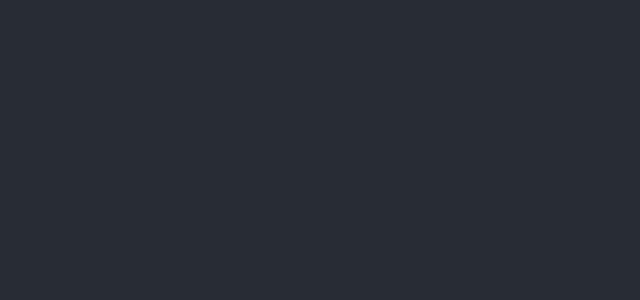
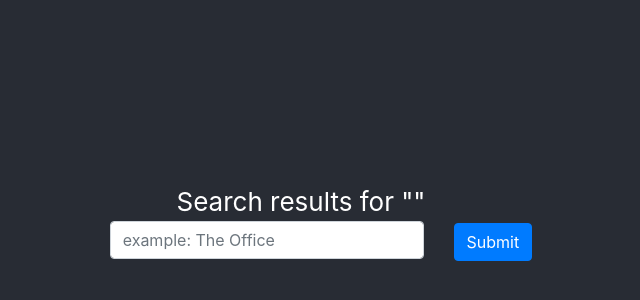
Before and after one commit to ianthekid/tv-ratings-OMDB, a React (Create React App) app in the folder client/: page /search/1 in a window 1280 px wide. Shown: the part 172-472 px from the top of the page, without its empty margins (339-979 px from the left). Built offline with nearby package versions, Linux system fonts and the light colour scheme; no server answers.

Commit message:
Dedicated Search page with Router query param

```diff
--- a/client/src/App.js
+++ b/client/src/App.js
@@ -1,16 +1,21 @@
 import React, { useState, useEffect } from 'react';
-import { Search, Show } from './views';
+import { Home, Search, Show } from './views';
 import 'bootstrap/dist/css/bootstrap.min.css';
 import './App.css';
-import { Route } from 'react-router-dom';
+import { BrowserRouter as Router, Route, Switch } from 'react-router-dom';
 
 function App() {
 
   return (
     <div className="App">
       <header className="App-header">
-        <Route exact path="/" component={Search} />
-        <Route exact path="/show/:imdbID" component={Show} />
+        <Router>
+          <Switch>
+            <Route exact path="/" component={Home} />
+            <Route exact path="/search/:query" component={Search} />
+            <Route exact path="/show/:imdbID" component={Show} />
+          </Switch>
+        </Router>
       </header>
     </div>
   );
--- /dev/null
+++ b/client/src/views/Home.js
@@ -0,0 +1,32 @@
+import React, { useState, useEffect } from 'react';
+import { Form, Button } from 'react-bootstrap';
+import { useHistory } from "react-router-dom";
+
+function Home() {
+
+  const [query, setQuery] = useState('');
+  const history = useHistory();
+
+  function handleChange(e){
+    setQuery(e.target.value)
+  }
+
+  function handleSearch(e) {
+    e.preventDefault();
+    history.push(`/search/${query}`)
+  }
+
+  return (
+    <div>
+      <Form onSubmit={handleSearch}>
+        <Form.Group controlId="showTitle">
+          <Form.Label>Search for TV Show</Form.Label>
+          <Form.Control type="text" placeholder="example: The Office" onChange={handleChange} />
+        </Form.Group>
+        <Button type="submit">Submit</Button>
+      </Form>
+    </div>
+  );
+}
+
+export default Home;
--- a/client/src/views/Search.js
+++ b/client/src/views/Search.js
@@ -1,5 +1,6 @@
-import React, { useState, useEffect } from 'react';
-import { Form, Button } from 'react-bootstrap';
+import React, { useState, useEffect, useRef, useCallback } from 'react';
+import { useHistory } from "react-router-dom";
+import { Row, Col, Form, Button } from 'react-bootstrap';
 import { SearchResults } from './';
 
 function searchImdb(title, callback) {
@@ -8,31 +9,56 @@ function searchImdb(title, callback) {
   .then(data => callback(data));
 }
 
-function Search() {
+function Search(props) {
 
+  const history = useHistory();
+  const [query, setQuery] = useState('');
   const [search, setSearch] = useState('');
   const [results, setResults] = useState([]);
   const [totalResults, setTotal] = useState(0);
+
+  useEffect(() => {
+    handleQuery(props.match.params.query)
+  }, [ props.match.params.query ])
+
+  const handleQuery = useCallback((q) => {
+    searchImdb(q, (res) => {
+      setSearch('')
+      setQuery(q)
+      setResults(res.Search)
+      setTotal(res.totalResults)
+    })
+  }, []);
 
   function handleChange(e){
     setSearch(e.target.value)
   }
 
-  function handleSearch() {
-    searchImdb(search, (res) => {
-      setResults(res.Search)
-      setTotal(res.totalResults)
-    })
+  function handleSearch(e) {
+    e.preventDefault();
+    history.push(`/search/${search}`)
   }
 
   return (
     <div>
-      <Form>
-        <Form.Group controlId="showTitle">
-          <Form.Label>Search for TV Show</Form.Label>
-          <Form.Control type="text" placeholder="example: The Office" onChange={handleChange} />
-        </Form.Group>
-        <Button onClick={handleSearch}>Submit</Button>
+      <Form onSubmit={handleSearch}>
+        <Row>
+          <Col>Search results for "{query}"</Col>
+        </Row>
+        <Row>
+          <Col xs={10}>
+            <Form.Group controlId="showTitle">
+              <Form.Control
+                type="text"
+                onChange={handleChange}
+                value={search}
+                placeholder="example: The Office" />
+            </Form.Group>
+          </Col>
+          <Col xs={2}>
+            <Button type="submit">Submit</Button>
+          </Col>
+        </Row>
       </Form>
       {(totalResults > 0) &&
         <SearchResults
--- a/client/src/views/index.js
+++ b/client/src/views/index.js
@@ -1,5 +1,6 @@
 import BestWorst from './BestWorst';
 import Episode from './Episode';
+import Home from './Home';
 import List from './List';
 import Search from './Search';
 import SearchResults from './SearchResults';
@@ -10,6 +11,7 @@ import ShowDetails from './ShowDetails';
 export {
   BestWorst,
   Episode,
+  Home,
   List,
   Search,
   SearchResults,
```
